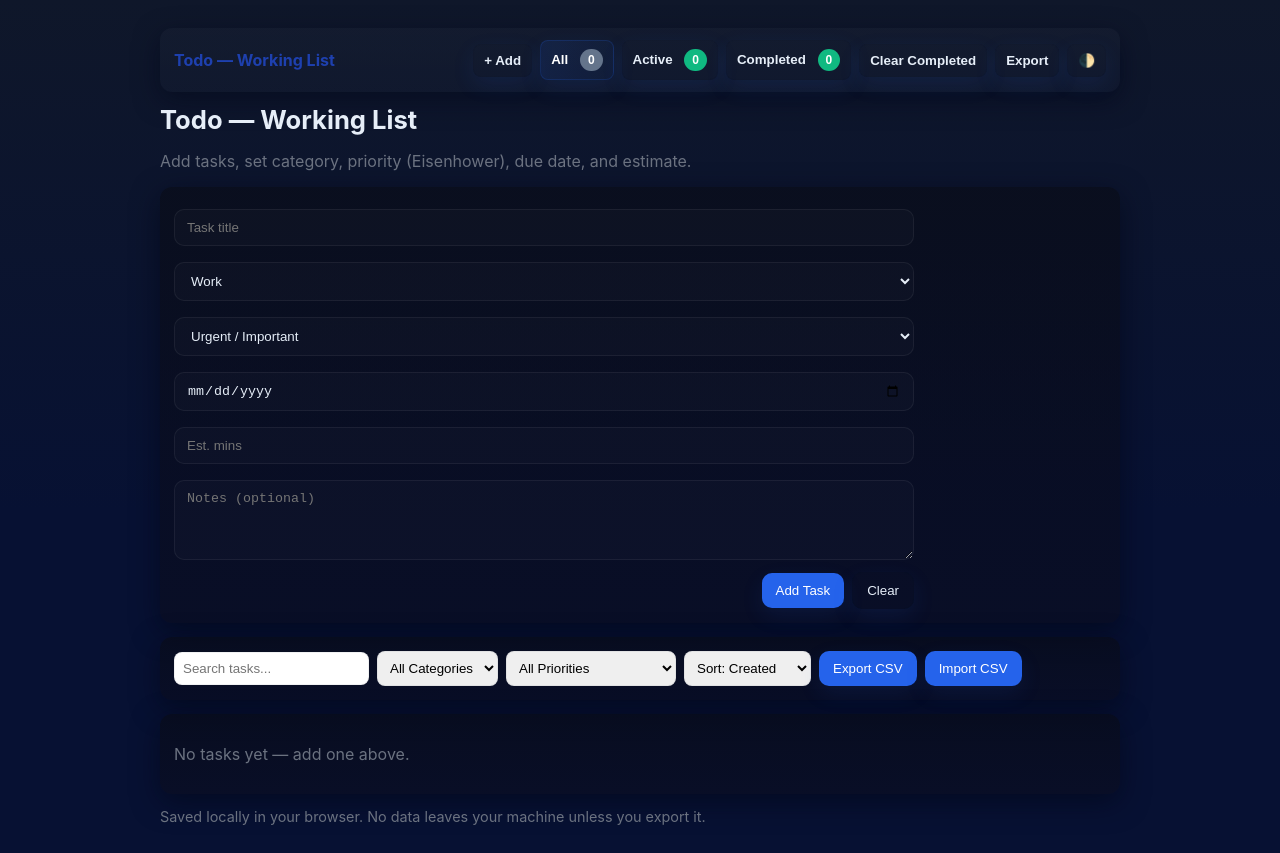
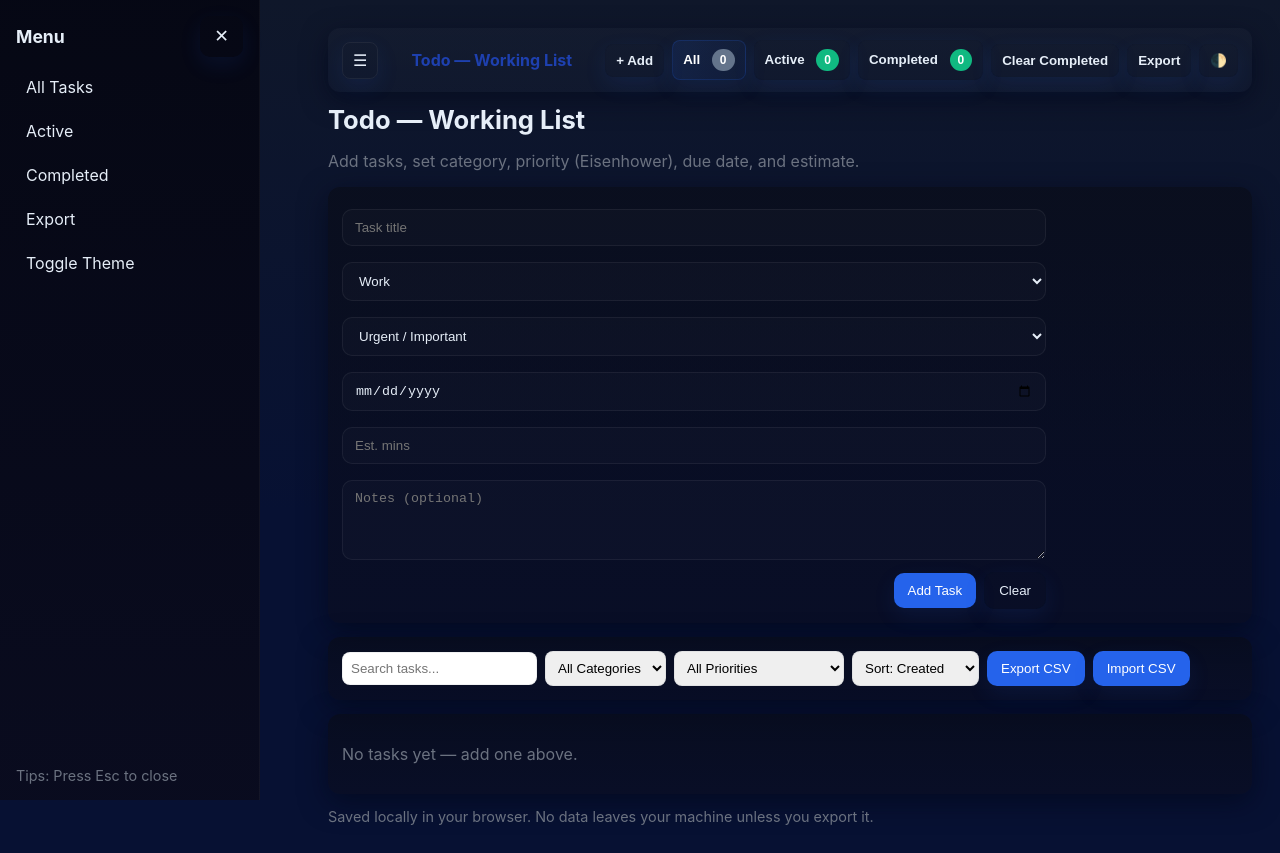
Before and after one commit to ShantanuMatey/Working_todo_list, a plain HTML site: page index.html in a window 1280 px wide. Both pictures are taken after a click on the button "Toggle theme". Drawn offline with Linux system fonts and the light colour scheme.

Commit message:
Added SideBar

```diff
--- a/app.js
+++ b/app.js
@@ -27,6 +27,15 @@
   const navTheme = document.getElementById('nav-theme');
   const navRemaining = document.getElementById('nav-remaining');
   const navCompleted = document.getElementById('nav-completed');
+  const sidebarToggle = document.getElementById('sidebar-toggle');
+  const sidebar = document.getElementById('sidebar');
+  const sidebarOverlay = document.getElementById('sidebar-overlay');
+  const sidebarClose = document.getElementById('sidebar-close');
+  const sLinkAll = document.getElementById('s-link-all');
+  const sLinkActive = document.getElementById('s-link-active');
+  const sLinkCompleted = document.getElementById('s-link-completed');
+  const sLinkExport = document.getElementById('s-link-export');
+  const sLinkTheme = document.getElementById('s-link-theme');
 
   const state = { filterMode: 'all' };
 
@@ -139,7 +148,24 @@
     if(e.key === '/' && tag !== 'INPUT' && tag !== 'TEXTAREA'){
       e.preventDefault(); search.focus();
     }
+    // close sidebar on Esc
+    if(e.key === 'Escape' && sidebar && sidebar.classList.contains('open')){
+      closeSidebar();
+    }
   });
+
+  function openSidebar(){ if(!sidebar) return; sidebar.classList.add('open'); sidebar.setAttribute('aria-hidden','false'); sidebarOverlay.classList.add('visible'); sidebarOverlay.setAttribute('aria-hidden','false'); }
+  function closeSidebar(){ if(!sidebar) return; sidebar.classList.remove('open'); sidebar.setAttribute('aria-hidden','true'); sidebarOverlay.classList.remove('visible'); sidebarOverlay.setAttribute('aria-hidden','true'); }
+
+  if(sidebarToggle) sidebarToggle.addEventListener('click', (e)=>{ e.preventDefault(); openSidebar(); });
+  if(sidebarClose) sidebarClose.addEventListener('click', (e)=>{ e.preventDefault(); closeSidebar(); });
+  if(sidebarOverlay) sidebarOverlay.addEventListener('click', ()=> closeSidebar());
+
+  if(sLinkAll) sLinkAll.addEventListener('click',(e)=>{ e.preventDefault(); state.filterMode='all'; closeSidebar(); render(); });
+  if(sLinkActive) sLinkActive.addEventListener('click',(e)=>{ e.preventDefault(); state.filterMode='active'; closeSidebar(); render(); });
+  if(sLinkCompleted) sLinkCompleted.addEventListener('click',(e)=>{ e.preventDefault(); state.filterMode='completed'; closeSidebar(); render(); });
+  if(sLinkExport) sLinkExport.addEventListener('click',(e)=>{ e.preventDefault(); exportBtn.click(); closeSidebar(); });
+  if(sLinkTheme) sLinkTheme.addEventListener('click',(e)=>{ e.preventDefault(); navTheme.click(); closeSidebar(); });
 
   // restore theme
   try{ if(localStorage.getItem('todo_theme')==='dark') document.body.classList.add('dark') }catch(e){}
--- a/index.html
+++ b/index.html
@@ -9,6 +9,7 @@
 <body>
   <main class="app">
     <nav class="navbar">
+      <button id="sidebar-toggle" aria-label="Open sidebar" class="icon-btn">☰</button>
       <div class="brand">Todo — Working List</div>
       <div class="nav-actions">
         <button id="nav-add">+ Add</button>
@@ -87,6 +88,24 @@
     <footer class="muted small">Saved locally in your browser. No data leaves your machine unless you export it.</footer>
   </main>
 
+    <div id="sidebar-overlay" class="overlay" aria-hidden="true"></div>
+    <aside id="sidebar" class="sidebar" aria-hidden="true" role="complementary">
+      <div class="sidebar-header">
+        <h2>Menu</h2>
+        <button id="sidebar-close" aria-label="Close sidebar">✕</button>
+      </div>
+      <nav class="sidebar-nav">
+        <ul>
+          <li><a href="#" id="s-link-all">All Tasks</a></li>
+          <li><a href="#" id="s-link-active">Active</a></li>
+          <li><a href="#" id="s-link-completed">Completed</a></li>
+          <li><a href="#" id="s-link-export">Export</a></li>
+          <li><a href="#" id="s-link-theme">Toggle Theme</a></li>
+        </ul>
+      </nav>
+      <div class="sidebar-footer small muted">Tips: Press Esc to close</div>
+    </aside>
+
   <script src="app.js"></script>
 </body>
 </html>
--- a/styles.css
+++ b/styles.css
@@ -66,6 +66,18 @@ body.dark .navbar{
   box-shadow: 0 8px 26px rgba(2,6,23,0.5)
 }
 
+/* Dark theme: sidebar adjustments */
+body.dark .sidebar{
+  background: linear-gradient(180deg, rgba(6,8,20,0.96), rgba(10,12,30,0.96));
+  color: var(--text);
+  border-right: 1px solid rgba(255,255,255,0.04);
+}
+body.dark .sidebar a{ color: var(--text) }
+body.dark .sidebar .sidebar-header h2{ color: var(--text) }
+body.dark .sidebar .sidebar-header button{ background: transparent; color: var(--text); border: none; font-size:1.1rem }
+body.dark .icon-btn{ color: var(--text); border-color: rgba(255,255,255,0.06) }
+body.dark .sidebar-nav a:hover{ background: rgba(255,255,255,0.03); color: var(--accent-600) }
+
 .panel {
   background: linear-gradient(180deg, rgba(255,255,255,0.96), rgba(255,255,255,0.99));
   padding: 14px; border-radius: 12px; margin: 14px 0;
@@ -130,3 +142,23 @@ button.alt{ background:transparent; color:var(--text); border:1px solid rgba(15,
 @keyframes shrink{
   to{ opacity:0; transform: translateY(12px) scale(.98) }
 }
+
+/* Sidebar styles */
+.icon-btn{ background:transparent; border:1px solid rgba(15,23,42,0.04); padding:8px 10px; border-radius:8px; font-size:1rem }
+.overlay{ position:fixed; inset:0; background:rgba(2,6,23,0.45); opacity:0; pointer-events:none; transition:opacity .18s ease; z-index:60 }
+.overlay.visible{ opacity:1; pointer-events:auto }
+.sidebar{ position:fixed; left:0; top:0; height:100vh; width:280px; max-width:92%; background:var(--card); box-shadow:0 18px 50px rgba(2,6,23,0.18); transform:translateX(-110%); transition:transform .22s cubic-bezier(.2,.9,.3,1); z-index:70; padding:16px; display:flex; flex-direction:column }
+.sidebar.open{ transform:translateX(0) }
+.sidebar-header{ display:flex; align-items:center; justify-content:space-between; gap:8px; margin-bottom:12px }
+.sidebar-header h2{ margin:0; font-size:1.1rem }
+.sidebar-nav ul{ list-style:none; padding:0; margin:0; display:flex; flex-direction:column; gap:8px }
+.sidebar-nav a{ text-decoration:none; color:var(--text); padding:8px 10px; border-radius:8px; display:block }
+.sidebar-nav a:hover{ background:linear-gradient(90deg, rgba(37,99,235,0.06), rgba(37,99,235,0.02)); color:var(--accent-600) }
+.sidebar-footer{ margin-top:auto; padding-top:12px }
+
+/* On wide screens, show sidebar docked and adjust content */
+@media (min-width:1100px){
+  .sidebar{ position:fixed; left:0; top:0; transform:none; width:260px; box-shadow:none; height:100vh }
+  .overlay{ display:none }
+  .app{ margin-left: 300px; max-width: calc(100% - 300px) }
+}
```
